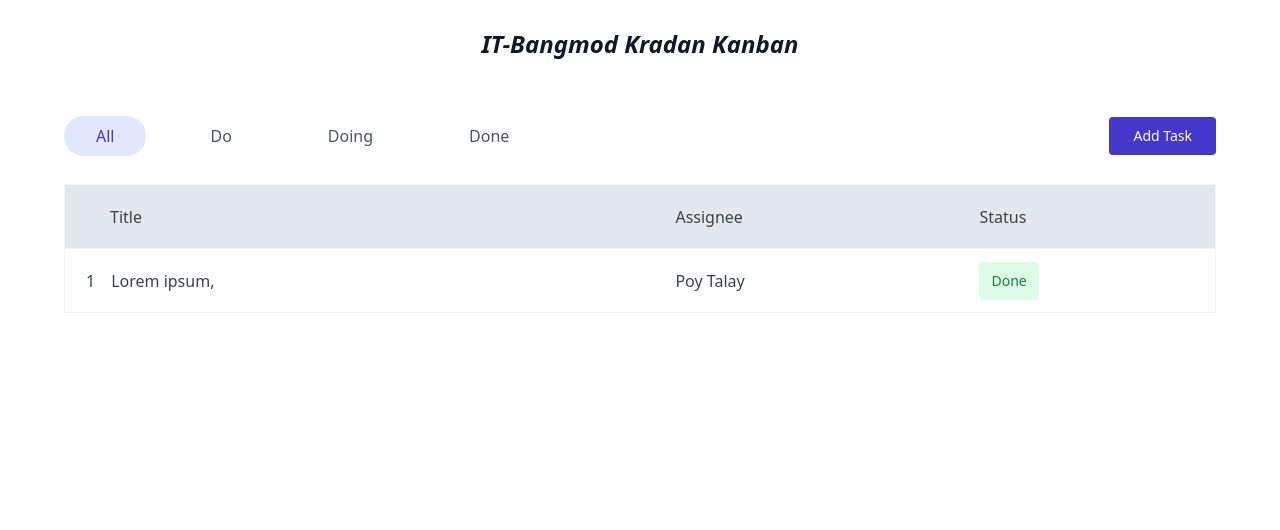
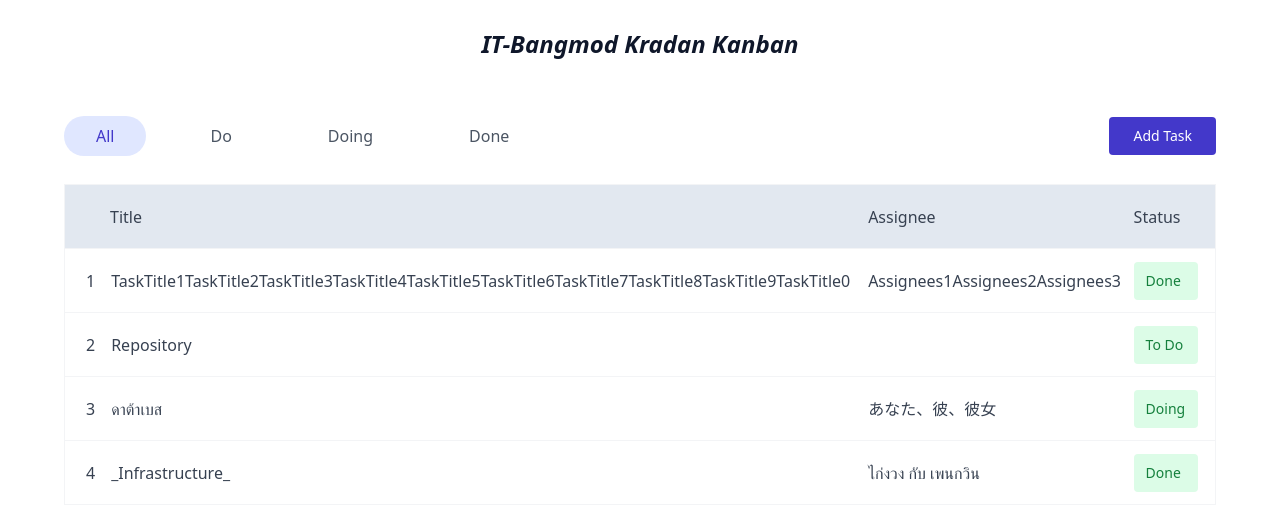
Before and after one commit to agentwolfcut/integrated-project-enviroment, a Vue app in the folder frontend/kk-03-integrated-project/: page /task in a window 1280 px wide. Shown: the top 530 px of the page. Built offline with nearby package versions, Linux system fonts and the light colour scheme; no server answers; data requests are answered from the project's data file.

Commit message:
finish PBI frontend

```diff
--- a/frontend/kk-03-integrated-project/data/db.json
+++ b/frontend/kk-03-integrated-project/data/db.json
@@ -1,5 +1,5 @@
 {
-  "tasks":[
+  "task":[
   {
     "id": 1,
     "title": "TaskTitle1TaskTitle2TaskTitle3TaskTitle4TaskTitle5TaskTitle6TaskTitle7TaskTitle8TaskTitle9TaskTitle0",
--- a/frontend/kk-03-integrated-project/src/components/TaskList.vue
+++ b/frontend/kk-03-integrated-project/src/components/TaskList.vue
@@ -1,20 +1,16 @@
 <script setup>
+import { onMounted, ref } from 'vue';
+import { getItems } from '../libs/fetchUtils';
+import { TaskManagement } from '@/libs/TaskManagement';
 
-import {TaskManagement} from '../libs/TaskManagement.js'
-import { getItems, deleteItemById, addItem, editItem } from '../libs/fetchUtils'
-import { onMounted, ref } from 'vue'
-
-
-// object for import class TaskManagement
-const taskMan = ref(new TaskManagement())
-// ref for can change called by taskMan.value
-
-// Get getItems
-onMounted (async () => {
-    const tasks = await getItems(import.meta.env.VITE_BASE_URL) // server
-
+// solution 1
+const tasks = ref()
+onMounted(async () => {
+    const taskRes = await getItems(
+        'http://localhost:5000/task'
+    )
+    tasks.value = taskRes // reverse and slice to show the most
 })
-
 
 </script>
 
@@ -65,7 +61,7 @@ onMounted (async () => {
                     </div>
 
                     <!-- button -->
-                    <button onclick="popuphandler(true)"
+                    <button
                         class="focus:ring-2 focus:ring-offset-2 focus:ring-indigo-600 mt-4 sm:mt-0 inline-flex items-start justify-start px-6 py-3 bg-indigo-700 hover:bg-indigo-600 focus:outline-none rounded">
                         <p class="text-sm font-medium leading-none text-white">Add Task</p>
                     </button>
@@ -101,27 +97,28 @@ onMounted (async () => {
 
                         <tbody>
                             <!-- loop -->
-                            <tr class="itbkk-item focus:outline-none h-16 border border-gray-100 rounded ">
-                                <td class="itbkk-title">
+                            <tr v-for="task in tasks" :key="task.id"
+                                class="itbkk-item focus:outline-none h-16 border border-gray-100 rounded ">
+                                <td>
                                     <div class="flex items-center pl-5">
                                         <p class="text-base font-medium leading-none text-gray-700 mr-4">
-                                            1
+                                            {{ task.id }}
                                         </p>
-                                        <p class="text-base font-medium leading-none text-gray-700 mr-2">
-                                            Lorem ipsum,
+                                        <p class="text-base font-medium leading-none text-gray-700 mr-2 itbkk-title">
+                                            {{ task.title }}
                                         </p>
                                     </div>
                                 </td>
-                                <td>
+                                <td class="itbkk-assignee">
                                     <div class="text-base font-medium leading-none text-gray-700 mr-2">
-                                        Poy Talay
+                                        {{ task.assignees }}
                                     </div>
                                 </td>
-                                <td class="itbkk-status ">
-                                    <button
-                                        class="py-3 px-3 text-sm focus:outline-none leading-none text-green-700 bg-green-100 rounded">
-                                        Done
-                                    </button>
+                                <td class="itbkk-status">
+                                    <div
+                                        class="py-3 px-3 text-sm focus:outline-none leading-none text-green-700 bg-green-100 rounded mr-4">
+                                        {{ task.status }}
+                                    </div>
                                 </td>
                             </tr>
                         </tbody>
--- a/frontend/kk-03-integrated-project/src/libs/TaskManagement.js
+++ b/frontend/kk-03-integrated-project/src/libs/TaskManagement.js
@@ -4,7 +4,8 @@ class TaskManagement {
   }
   addtasks(newtasks) {
     newtasks.forEach((newtask) =>
-        this.addtask(newtask.id, newtask.category, newtask.description)
+      this.addtask(newtask.id, newtask.title, newtask.description,
+        newtask.assignees, newtask.status, newtask.createdOn, newtask.updatedOn)
     )
   }
   // push
--- a/frontend/kk-03-integrated-project/src/libs/fetchUtils.js
+++ b/frontend/kk-03-integrated-project/src/libs/fetchUtils.js
@@ -1,3 +1,4 @@
+const API_URL = "http://localhost:5000"
 // async task must wait , inside are promise
 async function getItems(url) { //ส่งurl
     try {
@@ -72,4 +73,4 @@ async function getItems(url) { //ส่งurl
   }
 
   // destructuring
-  export { getItems, getItemById, deleteItemById, addItem, editItem }
+  export { getItems, getItemById, deleteItemById, addItem, editItem , API_URL }
```
Also changed, not shown: 2 other files (tests, documents, lock files or other folders). Lines whose indentation alone changed are shown as unchanged.
